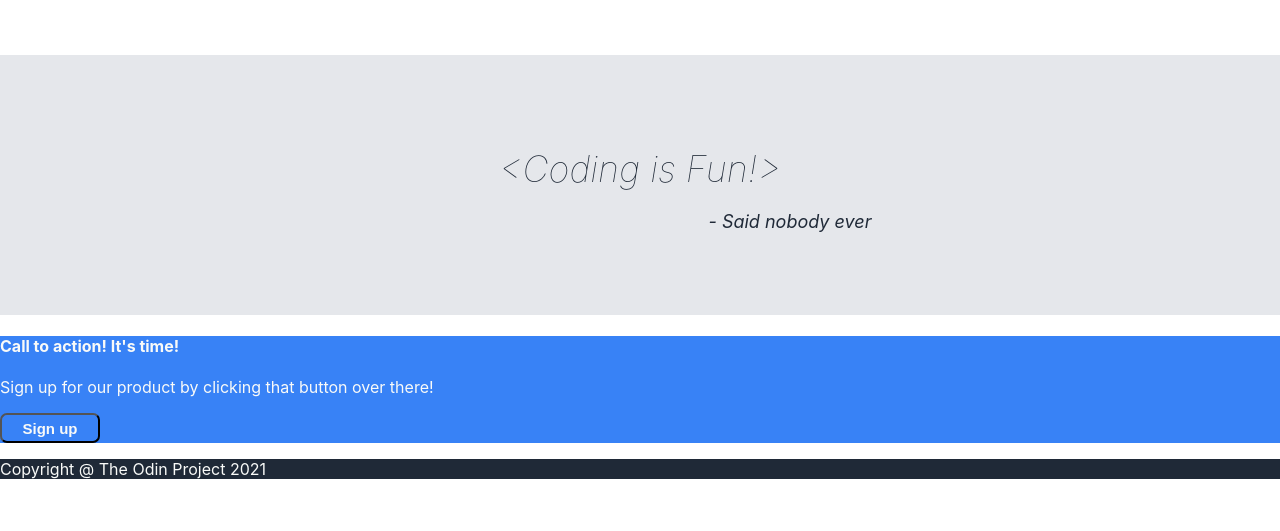
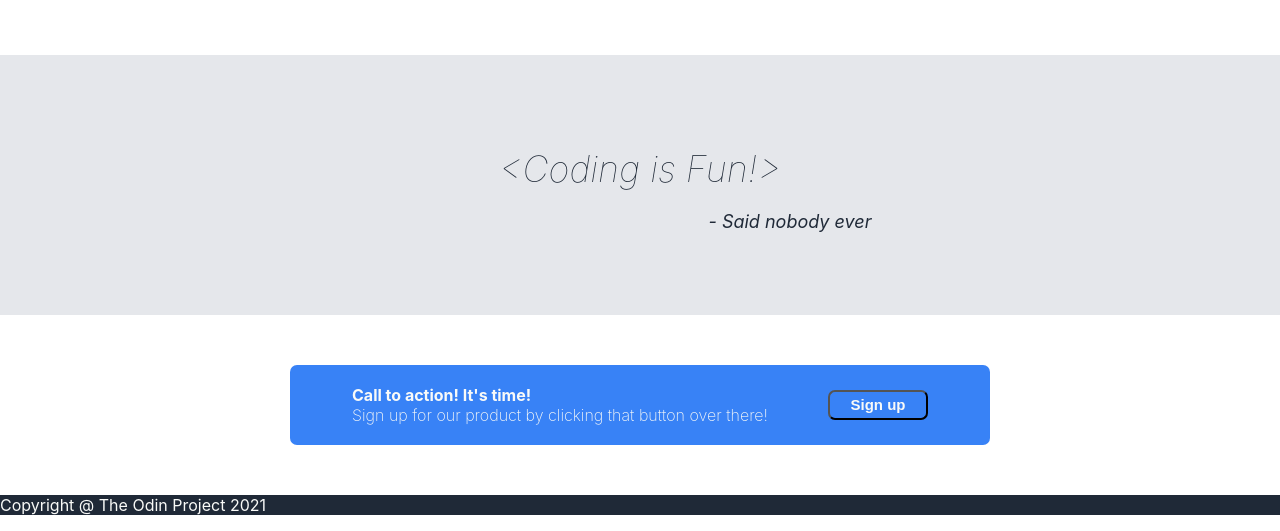
Before and after one commit to LouisCorin/Landing-Page, a plain HTML site: page index.html in a window 1280 px wide. Shown: the part 687-1218 px from the top of the page. Before the commit the page ends 1182 px from the top, so only its background shows below. Drawn offline with Linux system fonts and the light colour scheme.

Commit message:
Add flex & style to container3

```diff
--- a/index.html
+++ b/index.html
@@ -33,7 +33,7 @@
     </header>
 
     <main>
-        <div class="top">
+        <div class="container1">
             <h2>Some random information.</h2>
             <div class="img_text">
                 <div>
@@ -54,18 +54,20 @@
                 </div>
             </div>
         </div>
-        <div class="quote_container">
+        <div class="container2">
             <p class="quote">&ltCoding is Fun!></Coding></p>
             <p class="caption">- Said nobody ever</p>
         </div>
-        <div class="bottom">
+        <div class="container3">
+            <div class="bottom">
                 <div class="contact">
                     <h4>Call to action! It's time!</h4>
-                    <p>Sign up for our product by clicking that button over there!</p>
+                    <p id="sign_up">Sign up for our product by clicking that button over there!</p>
                 </div>
-            <button>Sign up</button>
+                <button>Sign up</button>
+            </div>
         </div>
-    </main>
+        </main>
     <footer>
         <p>Copyright @ The Odin Project 2021</p>
     </footer>
--- a/style.css
+++ b/style.css
@@ -54,7 +54,7 @@ img{
     margin: 0px 0px 8px 0px;
 }
 
-.top{
+.container1{
     margin: 0px;
     padding: 30px 0px 0px 0px;
     text-align: center;
@@ -95,7 +95,7 @@ h2{
     margin: 0px;
 }
 
-.quote_container{
+.container2{
     background-color: #e5e7eb;
     font-size: 36px;
     font-style: italic;
@@ -122,12 +122,29 @@ h2{
     padding: 0px;
     display: flex;
     justify-content: center;
-
-
 }
 
 .bottom{
     background-color: #3882f6;
+    display: flex;
+    justify-content: center;
+    align-items: center;
+    height: 80px;
+    font-weight: 200;
+    border-radius: 7px;
+    width: 700px;
+    gap: 60px;
+}
+
+.container3{
+    display: flex;
+    justify-content: center;
+    align-items: center;
+    margin: 50px 80px;
+}
+
+#sign_up, h4{
+    margin: 0px;
 }
 
 footer{
```
